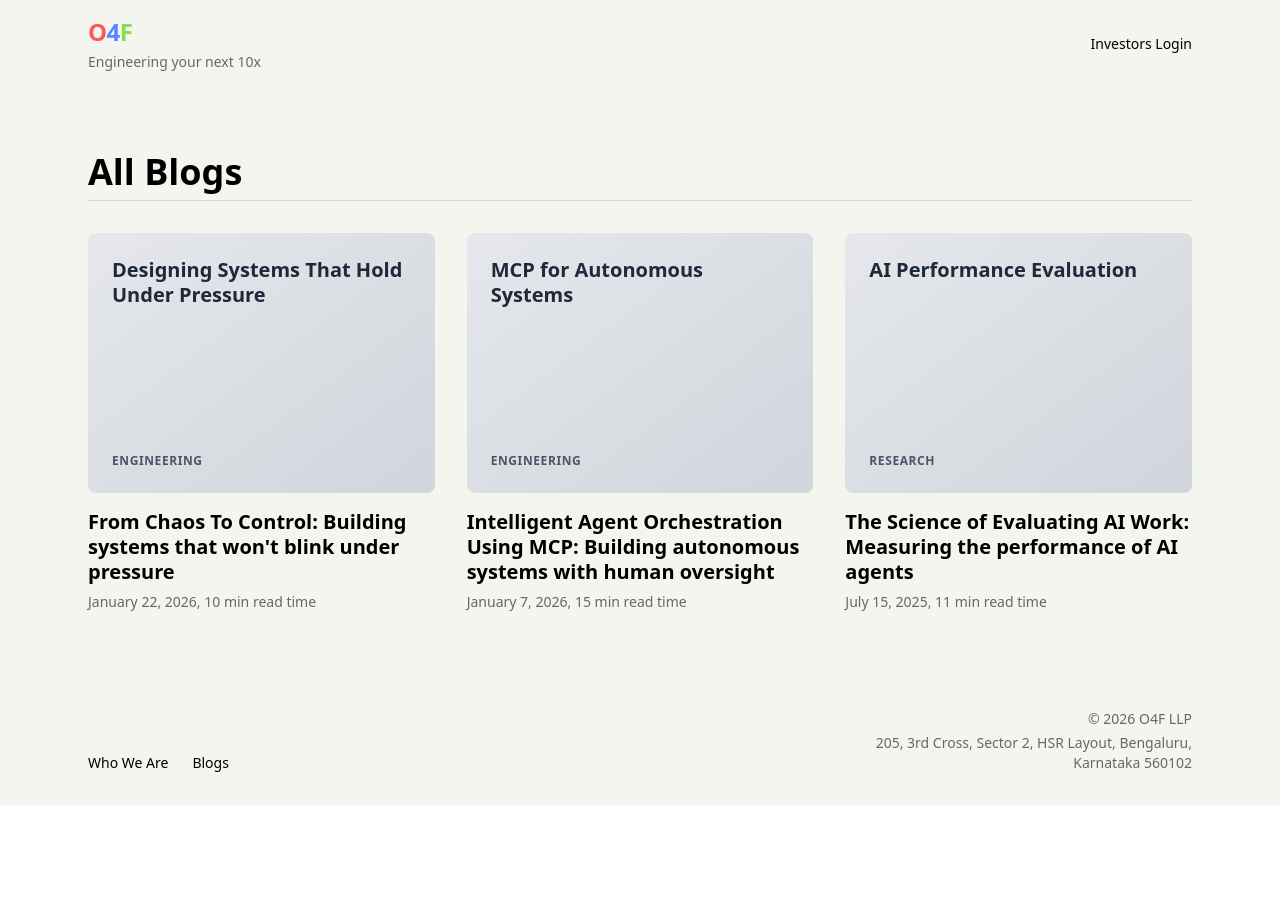
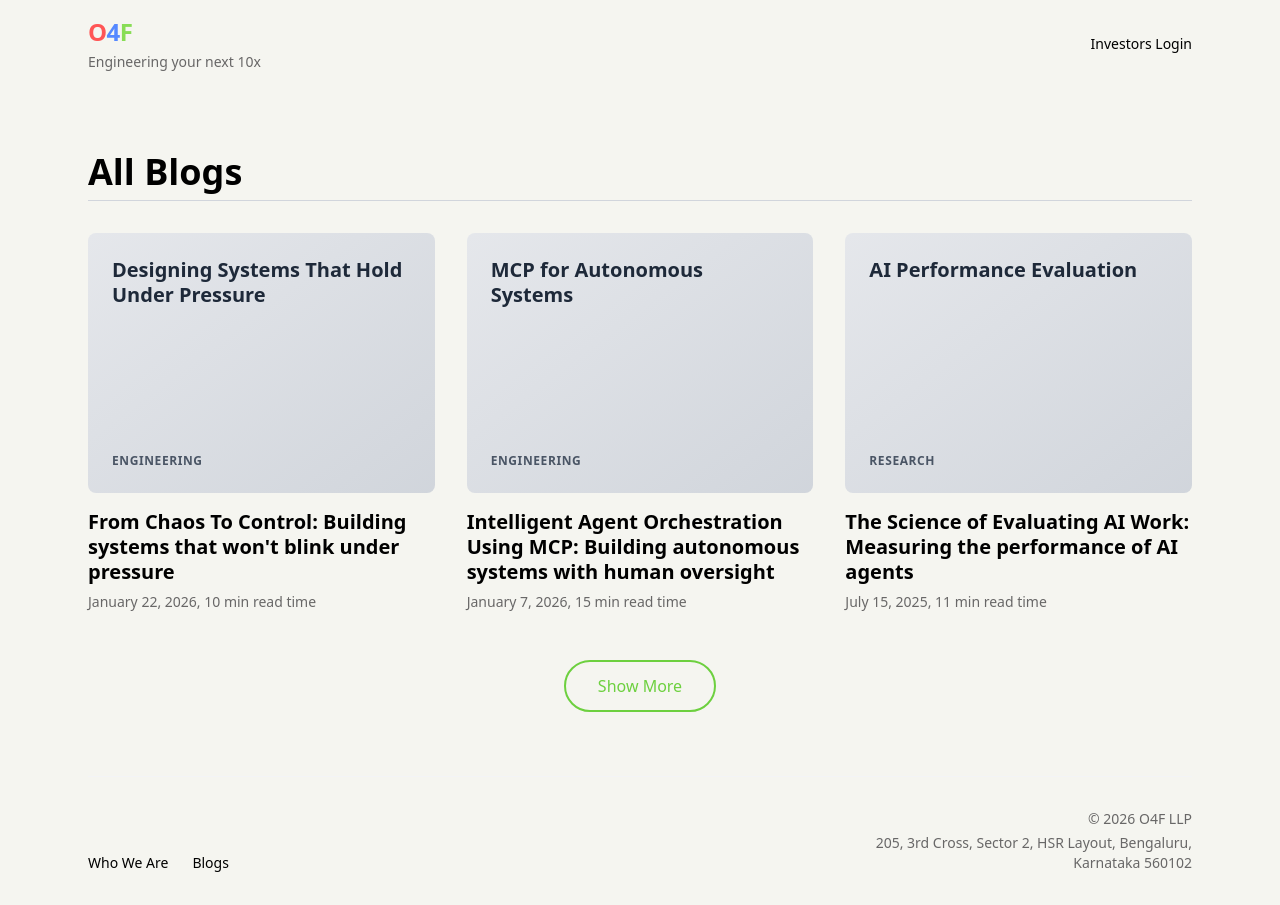
Before and after one commit to kk-rakesh/public-static, a Next.js app in the folder next-web/: page /blogs in a window 1280 px wide. Before the commit the page ends 805 px from the top, so only its background shows below. Built offline with nearby package versions, Linux system fonts and the light colour scheme.

Commit message:
Added Show more button with pagination

```diff
--- a/next-web/app/blogs/page.tsx
+++ b/next-web/app/blogs/page.tsx
@@ -1,3 +1,6 @@
+"use client";
+
+import { useState } from "react";
 import Link from "next/link";
 import Header from "@/components/layout/Header";
 import Footer from "@/components/layout/Footer";
@@ -18,8 +21,18 @@ interface Blog {
   subcategory: string;
 }
 
+const BLOGS_PER_ROW = 3;
+
 export default function BlogsPage() {
   const blogs: Blog[] = blogsData;
+  const [visibleRows, setVisibleRows] = useState(1);
+
+  const visibleBlogs = blogs.slice(0, visibleRows * BLOGS_PER_ROW);
+  const hasMore = visibleBlogs.length < blogs.length;
+
+  const handleShowMore = () => {
+    setVisibleRows((prev) => prev + 1);
+  };
 
   return (
     <div className="min-h-screen flex flex-col bg-[#f5f5f0] text-black">
@@ -31,10 +44,21 @@ export default function BlogsPage() {
           <div className="border-b border-gray-300 mb-8"></div>
 
           <div className="grid grid-cols-1 md:grid-cols-2 lg:grid-cols-3 gap-8">
-            {blogs.map((blog) => (
+            {visibleBlogs.map((blog) => (
               <BlogCard key={blog.id} blog={blog} />
             ))}
           </div>
+
+          {hasMore && (
+            <div className="flex justify-center mt-12">
+              <button
+                onClick={handleShowMore}
+                className="px-8 py-3 border-2 border-brand-green text-brand-green font-medium rounded-full hover:bg-brand-green hover:text-white transition-colors"
+              >
+                Show More
+              </button>
+            </div>
+          )}
         </main>
 
         <Footer />
--- a/next-web/data/blogs.json
+++ b/next-web/data/blogs.json
@@ -109,5 +109,167 @@
         "content": "Benchmarks provide standardized comparisons but can create perverse incentives. When you optimize for a benchmark, you often sacrifice real-world performance.\n\nWe advocate for benchmark diversity and regular refresh cycles. No single benchmark should dominate evaluation, and benchmarks should evolve to remain challenging and relevant."
       }
     ]
+  },
+  {
+    "id": "4",
+    "slug": "real-time-data-pipelines",
+    "title": "Real-Time Data Pipelines: Processing millions of events per second",
+    "thumbnail": "/blogs/data-pipelines.png",
+    "thumbnailTitle": "Real-Time Data Processing",
+    "thumbnailCategory": "ENGINEERING",
+    "tags": ["Data", "Streaming", "Kafka"],
+    "date": "December 18, 2025",
+    "readTime": "12 min read time",
+    "author": "Arun Kumar",
+    "category": "Engineering",
+    "subcategory": "Data",
+    "introduction": "When every millisecond counts, traditional batch processing falls short. We rebuilt our data infrastructure to handle real-time streams at scale, learning valuable lessons about backpressure, exactly-once semantics, and graceful degradation along the way.",
+    "sections": [
+      {
+        "id": "why-real-time",
+        "title": "Why real-time matters",
+        "content": "In modern applications, users expect instant feedback. Whether it's fraud detection, recommendation systems, or live dashboards, the value of data diminishes rapidly with time.\n\nWe found that moving from batch to streaming reduced our insight latency from hours to seconds, fundamentally changing what was possible for our product teams."
+      },
+      {
+        "id": "architecture-choices",
+        "title": "Architecture choices",
+        "content": "We evaluated several streaming platforms before settling on Apache Kafka as our backbone. Its durability guarantees, partitioning model, and ecosystem made it the right choice for our scale.\n\nThe key insight was treating Kafka as more than a message queue—it became our source of truth, with consumers replaying history when needed."
+      }
+    ]
+  },
+  {
+    "id": "5",
+    "slug": "securing-api-endpoints",
+    "title": "Securing API Endpoints: A defense-in-depth approach",
+    "thumbnail": "/blogs/api-security.png",
+    "thumbnailTitle": "API Security Best Practices",
+    "thumbnailCategory": "SECURITY",
+    "tags": ["Security", "API", "Authentication"],
+    "date": "November 30, 2025",
+    "readTime": "9 min read time",
+    "author": "Priya Sharma",
+    "category": "Security",
+    "subcategory": "API",
+    "introduction": "APIs are the front door to your application. Every endpoint is a potential attack vector. We share our journey implementing multiple layers of security without sacrificing developer experience or performance.",
+    "sections": [
+      {
+        "id": "authentication-patterns",
+        "title": "Authentication patterns",
+        "content": "We moved from simple API keys to JWT-based authentication with short-lived tokens. The migration was complex but dramatically improved our security posture.\n\nKey decisions included token rotation strategies, refresh token handling, and graceful degradation when auth services are unavailable."
+      },
+      {
+        "id": "rate-limiting",
+        "title": "Intelligent rate limiting",
+        "content": "Naive rate limiting by IP address fails in the modern world of shared IPs and determined attackers. We implemented adaptive rate limiting that considers user behavior patterns.\n\nThe system learns normal usage patterns and flags anomalies, allowing legitimate traffic while blocking abuse."
+      }
+    ]
+  },
+  {
+    "id": "6",
+    "slug": "building-design-systems",
+    "title": "Building Design Systems: Creating consistency at scale",
+    "thumbnail": "/blogs/design-systems.png",
+    "thumbnailTitle": "Design Systems Architecture",
+    "thumbnailCategory": "DESIGN",
+    "tags": ["Design", "UI", "Components"],
+    "date": "October 22, 2025",
+    "readTime": "8 min read time",
+    "author": "Kavya Nair",
+    "category": "Design",
+    "subcategory": "UI",
+    "introduction": "As our product grew, so did inconsistency. Different teams built similar components in different ways. We invested in a design system that became the foundation for all our interfaces.",
+    "sections": [
+      {
+        "id": "component-architecture",
+        "title": "Component architecture",
+        "content": "We structured our components in layers: primitives, composites, and patterns. Primitives are the atomic building blocks—buttons, inputs, typography. Composites combine primitives into reusable units.\n\nThis layering made it easy to maintain consistency while allowing flexibility where needed."
+      },
+      {
+        "id": "documentation-adoption",
+        "title": "Documentation and adoption",
+        "content": "A design system is only valuable if people use it. We invested heavily in documentation, including live examples, usage guidelines, and migration paths from legacy components.\n\nAdoption grew organically once teams saw the time savings and quality improvements."
+      }
+    ]
+  },
+  {
+    "id": "7",
+    "slug": "kubernetes-production-lessons",
+    "title": "Kubernetes in Production: Hard lessons learned",
+    "thumbnail": "/blogs/kubernetes.png",
+    "thumbnailTitle": "Kubernetes Production Guide",
+    "thumbnailCategory": "DEVOPS",
+    "tags": ["Kubernetes", "DevOps", "Infrastructure"],
+    "date": "September 15, 2025",
+    "readTime": "14 min read time",
+    "author": "Rahul Menon",
+    "category": "Engineering",
+    "subcategory": "DevOps",
+    "introduction": "Kubernetes promised us container orchestration nirvana. The reality was more nuanced. Here are the hard lessons we learned running Kubernetes in production for three years.",
+    "sections": [
+      {
+        "id": "resource-management",
+        "title": "Resource management pitfalls",
+        "content": "Setting resource requests and limits correctly is deceptively difficult. Too low, and pods get evicted. Too high, and you waste expensive infrastructure.\n\nWe developed tooling to analyze actual usage patterns and recommend appropriate values, reducing our infrastructure costs by 30%."
+      },
+      {
+        "id": "networking-complexity",
+        "title": "Networking complexity",
+        "content": "Kubernetes networking is powerful but complex. Service meshes add another layer of abstraction that can be both helpful and confusing.\n\nWe standardized on a simplified networking model that met our needs without the full complexity of a service mesh."
+      }
+    ]
+  },
+  {
+    "id": "8",
+    "slug": "testing-strategies-microservices",
+    "title": "Testing Strategies for Microservices: Beyond unit tests",
+    "thumbnail": "/blogs/testing.png",
+    "thumbnailTitle": "Microservices Testing",
+    "thumbnailCategory": "ENGINEERING",
+    "tags": ["Testing", "Microservices", "Quality"],
+    "date": "August 8, 2025",
+    "readTime": "10 min read time",
+    "author": "Sneha Patel",
+    "category": "Engineering",
+    "subcategory": "Testing",
+    "introduction": "Unit tests alone can't catch the bugs that matter most in distributed systems. We developed a comprehensive testing strategy that gives us confidence to deploy multiple times per day.",
+    "sections": [
+      {
+        "id": "contract-testing",
+        "title": "Contract testing",
+        "content": "When services communicate via APIs, both sides need to agree on the contract. We use Pact for consumer-driven contract testing, catching breaking changes before they reach production.\n\nThis approach shifted integration bugs left, finding them in CI rather than staging or production."
+      },
+      {
+        "id": "chaos-engineering",
+        "title": "Chaos engineering",
+        "content": "We regularly inject failures into our production systems to verify our resilience. Network partitions, service outages, and resource exhaustion are all part of our chaos experiments.\n\nThe practice has uncovered numerous hidden dependencies and failure modes that traditional testing missed."
+      }
+    ]
+  },
+  {
+    "id": "9",
+    "slug": "observability-distributed-systems",
+    "title": "Observability in Distributed Systems: Seeing the invisible",
+    "thumbnail": "/blogs/observability.png",
+    "thumbnailTitle": "Distributed Observability",
+    "thumbnailCategory": "ENGINEERING",
+    "tags": ["Observability", "Monitoring", "Tracing"],
+    "date": "July 1, 2025",
+    "readTime": "13 min read time",
+    "author": "Vikram Singh",
+    "category": "Engineering",
+    "subcategory": "Operations",
+    "introduction": "You can't fix what you can't see. In distributed systems, understanding behavior requires more than logs and metrics. We built an observability platform that makes the invisible visible.",
+    "sections": [
+      {
+        "id": "three-pillars",
+        "title": "The three pillars",
+        "content": "Logs tell you what happened. Metrics tell you how much. Traces tell you where. Together, they provide a complete picture of system behavior.\n\nWe invested in correlating all three, allowing engineers to seamlessly move between views when investigating issues."
+      },
+      {
+        "id": "cost-management",
+        "title": "Managing observability costs",
+        "content": "Observability data grows faster than your systems. Without careful management, costs can spiral out of control.\n\nWe implemented intelligent sampling, tiered storage, and automatic data lifecycle policies to keep costs manageable while maintaining visibility."
+      }
+    ]
   }
 ]
```
